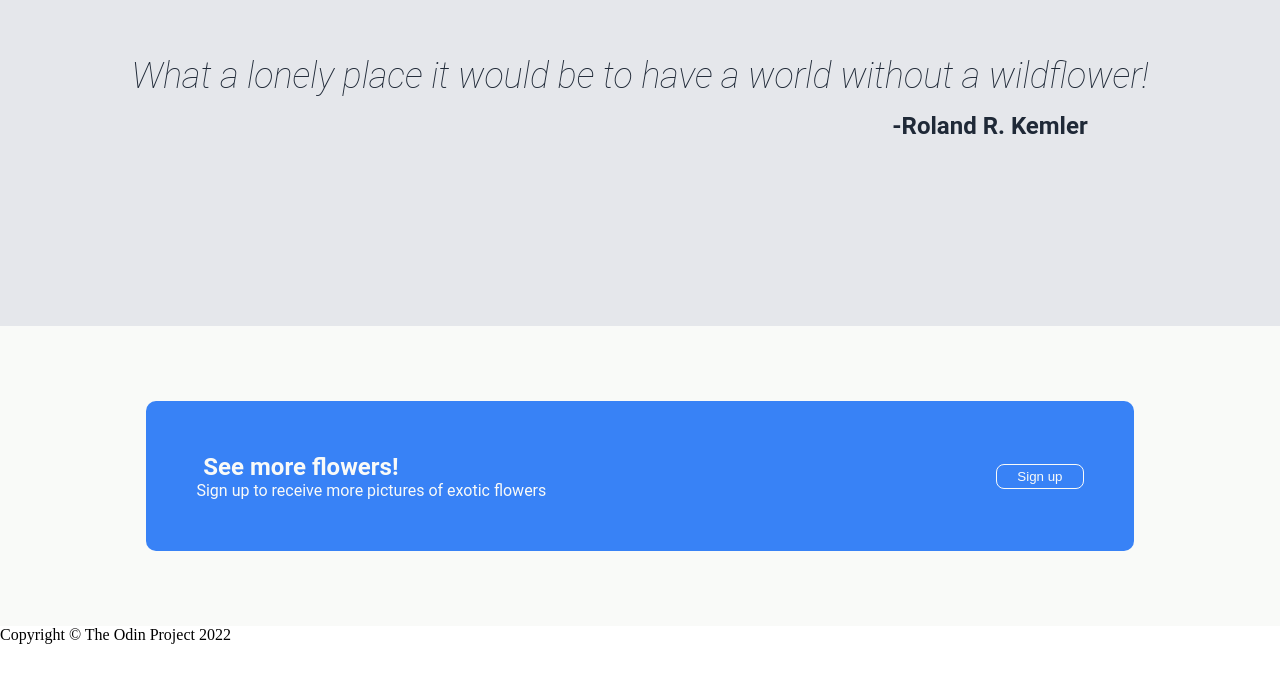
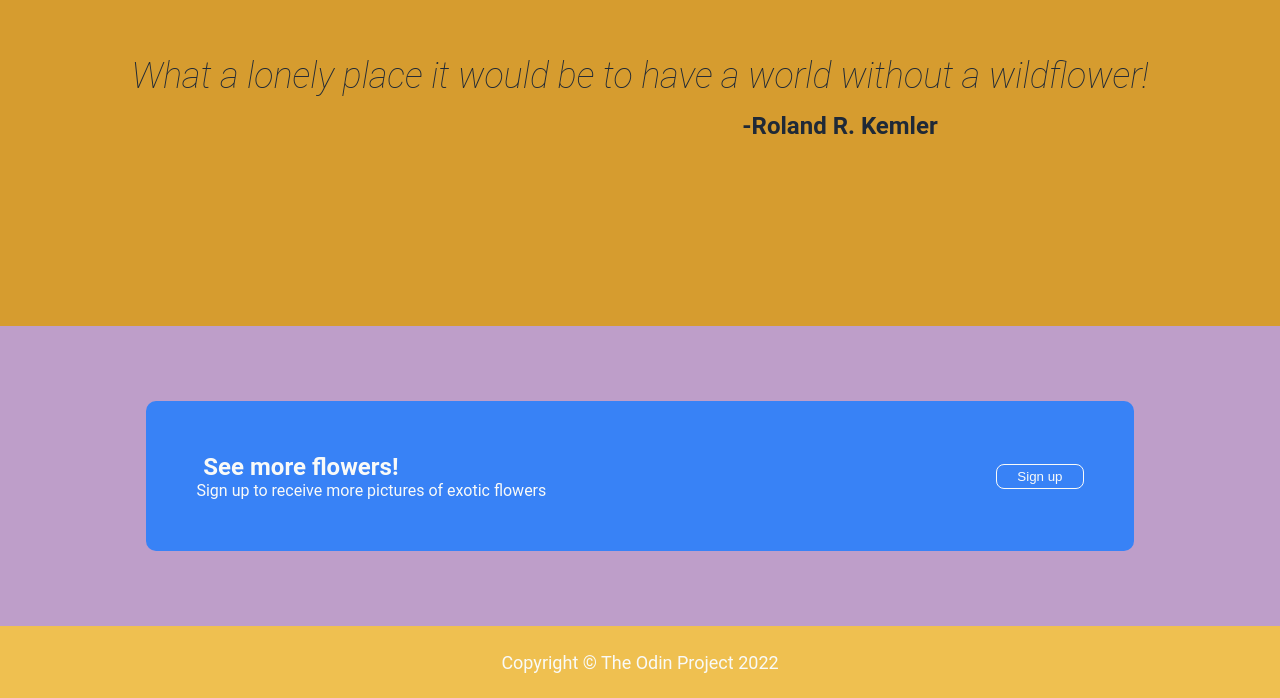
Before and after one commit to alexbean84/landing-page, a plain HTML site: page index.html in a window 1280 px wide. Shown: the part 1294-1992 px from the top of the page. Before the commit the page ends 1938 px from the top, so only its background shows below. Drawn offline with Linux system fonts and the light colour scheme.

Commit message:
Create the footer and change the colors

```diff
--- a/style.css
+++ b/style.css
@@ -1,10 +1,14 @@
 body {
-    margin: 0 auto 0 auto;
+    margin: 0;
+}
+
+.all {
+    overflow: hidden;
 }
 
 .header1 {
     display: flex;
-    background-color: #1f2937;
+    background-color: #efc050;
     height: 220px;
     width: 100%;
     margin: 0 auto 0 auto;
@@ -50,7 +54,7 @@ img {
 
 .header2 {
     display: flex;
-    background-color: #1f2937;
+    background-color: #efc050;
     height: 300px;
     width: 100%;
     margin: 0 auto 0 auto;
@@ -102,7 +106,7 @@ img {
 
  .container3 {
      display: flex;
-     background-color: #f9faf8;
+     background-color: #be9ec9;
      height: 600px;
      max-width: 100%;
      flex-direction: column;
@@ -149,7 +153,7 @@ img {
 
  .container4 {
      display: flex;
-     background-color: #e5e7eb;
+     background-color: #d69c2f;
      height: 500px;
      max-width: 100%;
      flex-direction: column;
@@ -171,23 +175,21 @@ img {
      color: #1f2937;
      font-weight: bolder;
      display: flex;
-     margin-left: 700px;
+     margin-left: 400px;
      margin-top: 100px;
      position: absolute;
-     max-width: 300px;
-     flex-wrap: wrap;
+     overflow: hidden;
  }
 
  .content1 {
      display: flex;
      justify-content: center;
      align-items: center;
-     flex-wrap: wrap;
  }
 
  .container5 {
      display: flex;
-     background-color: #f9faf8;
+     background-color: #be9ec9;
      height: 300px;
      max-width: 100%;
      align-items: center;
@@ -246,3 +248,20 @@ img {
      margin-right: 450px;
      margin-left: 50px;
  }
+
+ .container6 {
+     display: flex;
+     background-color: #efc050;
+     width: 100%;
+     height: 72px;
+     justify-content: center;
+ }
+
+ .footer {
+     display: flex;
+     color: #f9faf8;
+     font-family: 'Roboto', sans-serif;
+     font-size: 18px;
+     justify-content: center;
+     align-items: center;
+ }
```
